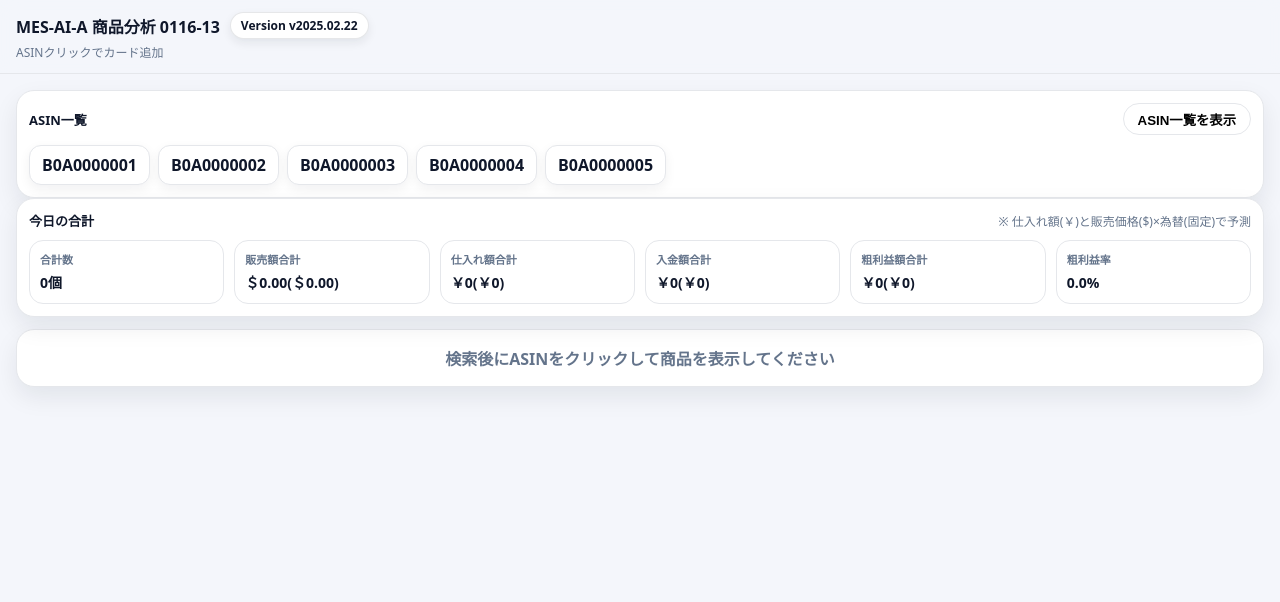
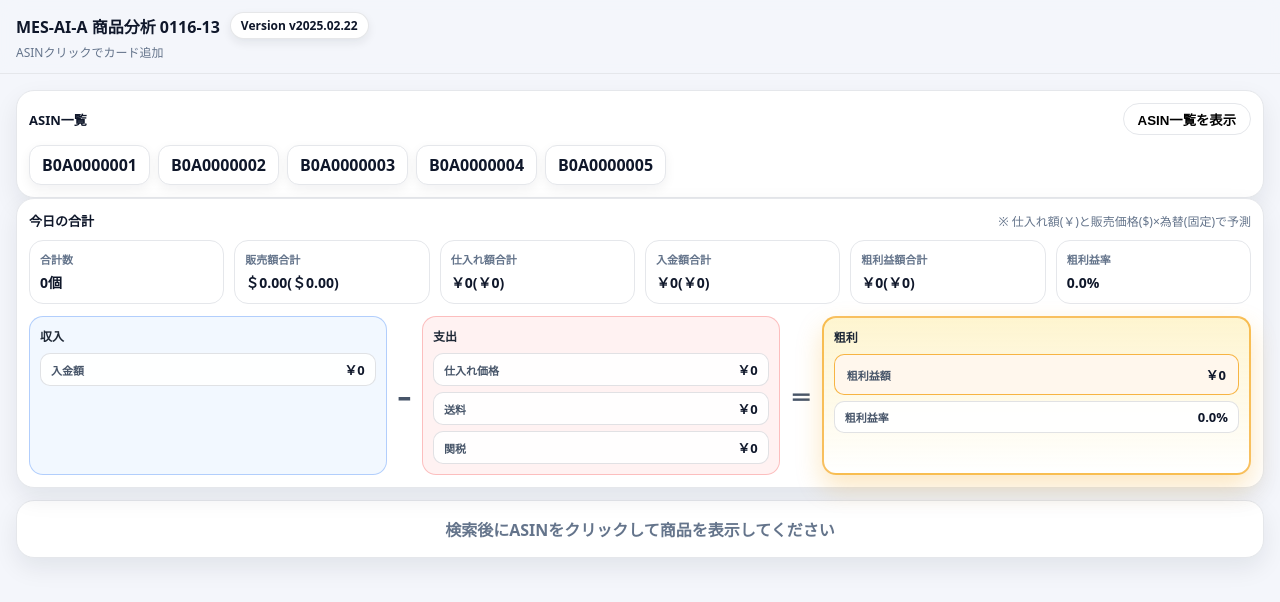
Before and after one commit to kadoya-dev/mes-ai-a_demo_0123, a plain HTML site: page index.html in a window 1280 px wide. Drawn offline with nearby package versions, Linux system fonts and the light colour scheme.

Commit message:
Show cart breakdown totals in summary

```diff
--- a/index.html
+++ b/index.html
@@ -46,6 +46,49 @@
       <div><span>粗利益額合計</span><b id="cartTotalProfit">￥0(￥0)</b></div>
       <div><span>粗利益率</span><b id="cartProfitRate">0.0%</b></div>
     </div>
+    <div class="cart-breakdown">
+      <div class="breakdown-group income">
+        <div class="breakdown-title">収入</div>
+        <div class="breakdown-items">
+          <div class="breakdown-item">
+            <span>入金額</span>
+            <b id="cartBreakdownIncome">￥0</b>
+          </div>
+        </div>
+      </div>
+      <div class="breakdown-operator" aria-hidden="true">−</div>
+      <div class="breakdown-group expense">
+        <div class="breakdown-title">支出</div>
+        <div class="breakdown-items">
+          <div class="breakdown-item">
+            <span>仕入れ価格</span>
+            <b id="cartBreakdownExpense">￥0</b>
+          </div>
+          <div class="breakdown-item">
+            <span>送料</span>
+            <b id="cartBreakdownShipping">￥0</b>
+          </div>
+          <div class="breakdown-item">
+            <span>関税</span>
+            <b id="cartBreakdownTariff">￥0</b>
+          </div>
+        </div>
+      </div>
+      <div class="breakdown-operator" aria-hidden="true">＝</div>
+      <div class="breakdown-group profit">
+        <div class="breakdown-title">粗利</div>
+        <div class="breakdown-items">
+          <div class="breakdown-item highlight">
+            <span>粗利益額</span>
+            <b id="cartBreakdownProfit">￥0</b>
+          </div>
+          <div class="breakdown-item">
+            <span>粗利益率</span>
+            <b id="cartBreakdownRate">0.0%</b>
+          </div>
+        </div>
+      </div>
+    </div>
   </section>
 
   <div id="emptyState" class="empty card">
--- a/main.js
+++ b/main.js
@@ -206,6 +206,12 @@ const cartTotalCost = $("#cartTotalCost");
 const cartTotalProfit = $("#cartTotalProfit");
 const cartProfitRate = $("#cartProfitRate");
 const cartItemCount = $("#cartItemCount");
+const cartBreakdownIncome = $("#cartBreakdownIncome");
+const cartBreakdownExpense = $("#cartBreakdownExpense");
+const cartBreakdownShipping = $("#cartBreakdownShipping");
+const cartBreakdownTariff = $("#cartBreakdownTariff");
+const cartBreakdownProfit = $("#cartBreakdownProfit");
+const cartBreakdownRate = $("#cartBreakdownRate");
 
 /* sort */
 const sortBar = $("#sortBar");
@@ -1443,17 +1449,23 @@ function updateCartSummary() {
   let totalCost = 0;
   let totalRevenueJPY = 0;
   let totalSalesUSD = 0;
+  let totalShipping = 0;
+  let totalTariff = 0;
   let itemCount = 0;
 
   cart.forEach((v) => {
     const qty = Math.max(1, Number(v.qty || 1));
     const sellUSD = Number(v.sellUSD || 0);
     const costJPY = Number(v.costJPY || 0);
+    const shippingJPY = Number(v.shipping || 0);
+    const tariffJPY = Number(v.tariff || 0);
 
     itemCount += qty;
     totalCost += costJPY * qty;
     totalRevenueJPY += sellUSD * FX_RATE * qty;
     totalSalesUSD += sellUSD * qty;
+    totalShipping += shippingJPY * qty;
+    totalTariff += tariffJPY * qty;
   });
 
   const profit = totalRevenueJPY - totalCost;
@@ -1480,6 +1492,24 @@ function updateCartSummary() {
   }
   if (cartItemCount) {
     cartItemCount.textContent = `${itemCount}個`;
+  }
+  if (cartBreakdownIncome) {
+    cartBreakdownIncome.textContent = fmtJPY(totalRevenueJPY);
+  }
+  if (cartBreakdownExpense) {
+    cartBreakdownExpense.textContent = fmtJPY(totalCost);
+  }
+  if (cartBreakdownShipping) {
+    cartBreakdownShipping.textContent = fmtJPY(totalShipping);
+  }
+  if (cartBreakdownTariff) {
+    cartBreakdownTariff.textContent = fmtJPY(totalTariff);
+  }
+  if (cartBreakdownProfit) {
+    cartBreakdownProfit.textContent = fmtJPY(profit);
+  }
+  if (cartBreakdownRate) {
+    cartBreakdownRate.textContent = `${profitRate.toFixed(1)}%`;
   }
 }
 
@@ -2040,6 +2070,8 @@ function createProductCard(asin, data) {
   const updateVariableMetrics = () => {
     const sellUSD = num(sellInput.value);
     const costJPY = num(costInput.value);
+    const shipping = num(data["送料"]);
+    const tariff = num(data["関税"]);
     const revenueJPY = sellUSD * FX_RATE;
 
     if (varSellEl) {
@@ -2255,7 +2287,7 @@ card.querySelector(".js-addCart").addEventListener("click", () => {
     if (costJPY <= 0) return alert("仕入れ額（￥）を入力してください");
     if (qty <= 0) return alert("個数を入力してください");
 
-    cart.set(asin, { qty, sellUSD, costJPY });
+    cart.set(asin, { qty, sellUSD, costJPY, shipping, tariff });
     updateCartSummary();
   });
 
--- a/styles.css
+++ b/styles.css
@@ -406,6 +406,84 @@ a{ color:inherit; }
   font-weight:900;
 }
 
+.cart-breakdown{
+  margin-top:12px;
+  display:grid;
+  grid-template-columns: 1fr auto 1fr auto 1.2fr;
+  gap:10px;
+  align-items:stretch;
+}
+.breakdown-group{
+  border:1px solid var(--line);
+  border-radius: var(--radius2);
+  padding:10px;
+  background:#fff;
+  display:flex;
+  flex-direction:column;
+  gap:8px;
+  min-height:100%;
+}
+.breakdown-group.income{
+  border-color: rgba(59,130,246,.35);
+  background: rgba(219,234,254,.35);
+}
+.breakdown-group.expense{
+  border-color: rgba(248,113,113,.4);
+  background: rgba(254,226,226,.45);
+}
+.breakdown-group.profit{
+  border-width:2px;
+  border-color: rgba(245,158,11,.65);
+  background: linear-gradient(180deg, rgba(254,243,199,.85), rgba(255,255,255,.95));
+  box-shadow: 0 12px 26px rgba(245,158,11,.25);
+}
+.breakdown-title{
+  font-size:12px;
+  font-weight:900;
+  color:#1f2937;
+}
+.breakdown-items{
+  display:flex;
+  flex-direction:column;
+  gap:6px;
+}
+.breakdown-item{
+  border:1px solid rgba(15,23,42,.12);
+  border-radius:10px;
+  padding:6px 10px;
+  font-size:12px;
+  font-weight:900;
+  color:#0f172a;
+  background: rgba(255,255,255,.9);
+  display:flex;
+  align-items:center;
+  justify-content:space-between;
+  gap:8px;
+}
+.breakdown-item span{
+  font-size:11px;
+  color:#475569;
+  font-weight:800;
+}
+.breakdown-item b{
+  font-size:13px;
+  font-weight:900;
+}
+.breakdown-item.highlight{
+  font-size:15px;
+  padding:10px 12px;
+  border-color: rgba(245,158,11,.75);
+  background: #fff7ed;
+}
+.breakdown-operator{
+  display:flex;
+  align-items:center;
+  justify-content:center;
+  font-weight:900;
+  font-size:22px;
+  color:#475569;
+}
+
 .empty{
   margin-top:12px;
   padding:16px;
@@ -945,6 +1023,12 @@ body.third-layout .l3-mes canvas{
   .summary-row{ grid-template-columns: 1fr; }
   .left-wrap{ grid-template-columns: 1fr; }
   .cart-grid{ grid-template-columns: 1fr 1fr; }
+  .cart-breakdown{
+    grid-template-columns: 1fr;
+  }
+  .breakdown-operator{
+    display:none;
+  }
 
   .alt-layout .alt-grid{
     grid-template-columns: 1fr 1fr;
```
